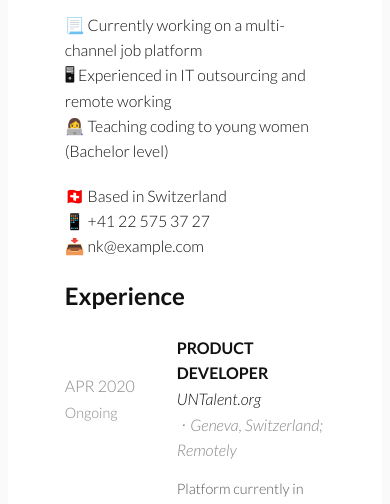
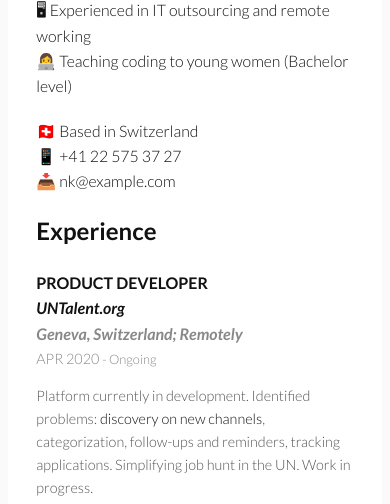
Before and after one commit to Khodl/resume, a plain HTML site: page index.html in a window 390 px wide. Shown: the part 313-817 px from the top of the page. Drawn offline with Linux system fonts and the light colour scheme.

Commit message:
improve mobile friendliness

```diff
--- a/assets/components/_body.scss
+++ b/assets/components/_body.scss
@@ -9,20 +9,26 @@ body {
 
 #page {
   max-width: 800px;
-  margin: 1cm auto;
+  margin: $page-margin auto;
   background: #fff;
-  padding: 1.5cm;
+  padding: $page-margin;
 
   @include print-version {
     margin: 0;
     max-width: none;
-    padding: 0;
+  }
+
+  @include tablet-version {
+    margin: 0;
+  }
+  @include mobile-version {
+    padding: $page-margin $page-margin*.5;
   }
 }
 
 @include print-version {
   @page {
-    margin: 1.5cm;
+    margin: $page-margin;
     size: A4;
   }
 }
--- a/assets/components/_config.scss
+++ b/assets/components/_config.scss
@@ -6,3 +6,4 @@ $color-text-light: transparentize($color-text, .5);
 $color-content: #555;
 
 $spacer : .5cm;
+$page-margin : 1.5cm;
--- a/assets/components/_entry.scss
+++ b/assets/components/_entry.scss
@@ -3,6 +3,10 @@ article {
   display: grid;
   grid-template-columns: 7em auto;
   align-items: center;
+
+  @include mobile-version {
+    display: block;
+  }
 
   h3, .content {
     grid-column-start: 2;
@@ -21,6 +25,10 @@ article {
     i { // Company
       font-weight: 300;
 
+      @include mobile-version {
+        font-weight: 700;
+      }
+
       small { // Location
         display: inline-block;
         color: $color-text-light;
@@ -29,6 +37,14 @@ article {
           content: "ᐧ ";
           margin: 0 .2em;
         }
+
+        @include tablet-version {
+          display: block;
+          &::before {
+            display: none;
+          }
+        }
+
       }
     }
   }
@@ -38,8 +54,27 @@ article {
     grid-row-end: 2;
     color: $color-text-light;
 
+    @include mobile-version {
+      font-size: .9em;
+      > * {
+        &::before {
+          content: " - ";
+        }
+
+        &:first-child::before {
+          content: "";
+        }
+      }
+    }
+
+
     span { // Date
       display: block;
+
+      @include mobile-version {
+        display: inline-block;
+      }
+
       text-transform: uppercase;
     }
 
--- a/assets/components/_header.scss
+++ b/assets/components/_header.scss
@@ -25,7 +25,7 @@ header {
     grid-template-columns: 2fr 1fr;
     grid-gap: $spacer;
 
-    @include mobile-version {
+    @include tablet-version {
       font-size: .9em;
       grid-template-columns: 1fr;
     }
--- a/assets/components/_mixins.scss
+++ b/assets/components/_mixins.scss
@@ -5,7 +5,13 @@
 }
 
 @mixin mobile-version {
-  @media screen and (max-width: 600px) {
+  @media screen and (max-width: 550px) {
     @content
   }
 }
+
+@mixin tablet-version {
+  @media screen and (max-width: 750px) {
+    @content
+  }
+}
```
Also changed, not shown: assets/design.css, 1 other file.
